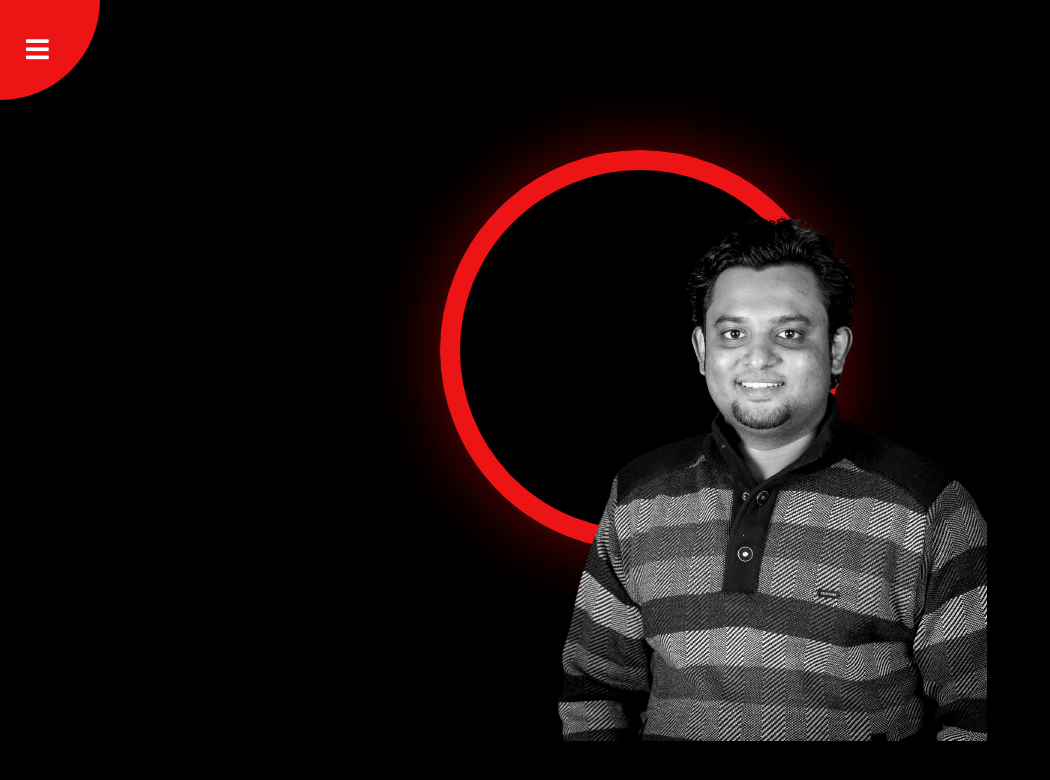
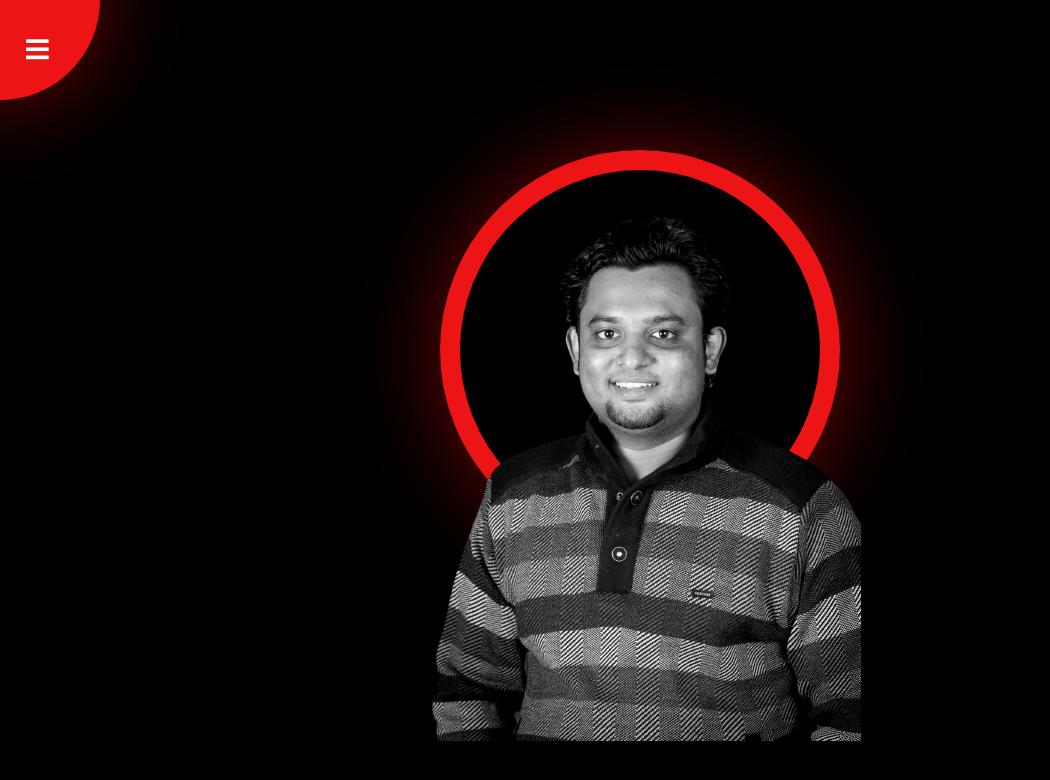
Before and after one commit to NathanRamesh/port, a plain HTML site: page index.html in a window 1280 px wide. Shown: the whole page, without its empty margins (0-1050 px from the left). Drawn offline with Linux system fonts and the light colour scheme.

Commit message:
Add files via upload

```diff
--- a/style.css
+++ b/style.css
@@ -39,6 +39,7 @@ body {
   border-radius: 50%;
   position: relative;
   transition: transform 0.5s linear;
+  box-shadow: 1px 1px 88px #6c0505;
 }
 
 .container.show-nav .circle {
@@ -128,11 +129,8 @@ nav a:hover {
     border: 20px solid #ec1414;
     margin: 100px auto;
     border-radius: 50%;
-    box-shadow: 1px 1px 68px #6c0505;
-    /* box-shadow: 1px 1px 68px inset #6c0505; */
+    box-shadow: 1px 1px 88px #6c0505;
 }
-.main-content img {
-    position: absolute;
-    top: 170px;
-    left: 550px;
+.content img {
+    margin-left: -10%;
 }
```
